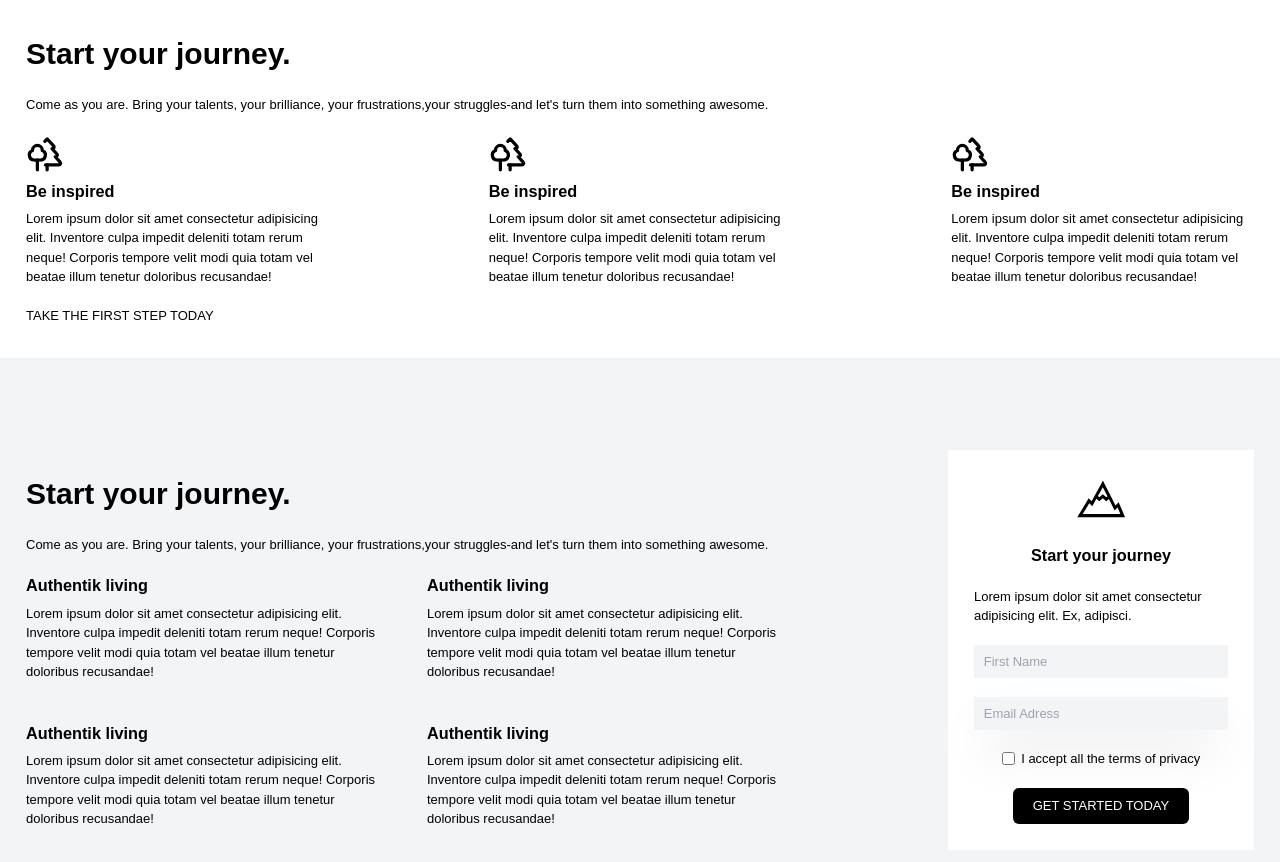
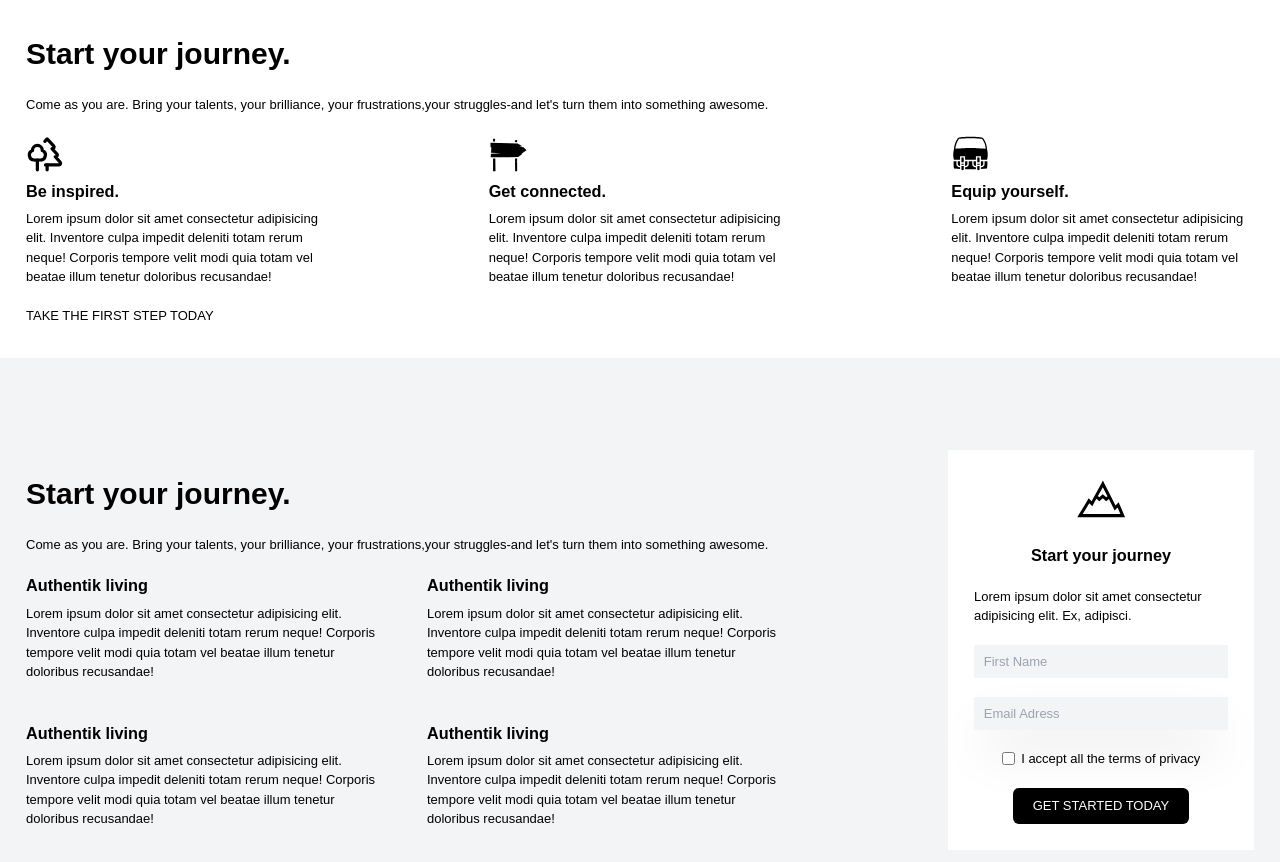
Before and after one commit to kreifeur/Authentik, a Next.js app: page / in a window 1280 px wide. Shown: the part 803-1665 px from the top of the page. Built offline with nearby package versions, Linux system fonts and the light colour scheme.

Commit message:
modify icons

```diff
--- a/src/app/components/Card.jsx
+++ b/src/app/components/Card.jsx
@@ -1,11 +1,10 @@
 import React from "react";
-import { LuTrees } from "react-icons/lu";
 
-const Card = () => {
+const Card = (props) => {
   return (
     <div className="flex flex-col gap-2">
-      <div ><LuTrees className="text-5xl"/></div>
-      <div className="font-bold text-xl">Be inspired</div>
+      <div>{props.icon}</div>
+      <div className="font-bold text-xl">{props.title}</div>
       <p>
         Lorem ipsum dolor sit amet consectetur adipisicing elit. Inventore culpa
         impedit deleniti totam rerum neque! Corporis tempore velit modi quia
--- a/src/app/components/FeaturesSection.jsx
+++ b/src/app/components/FeaturesSection.jsx
@@ -1,5 +1,8 @@
 import React from "react";
 import Card from "./Card";
+import { LuTrees } from "react-icons/lu";
+import { GiHandBag } from "react-icons/gi";
+import { GiDirectionSign } from "react-icons/gi";
 
 const FeaturesSection = () => {
   return (
@@ -10,9 +13,9 @@ const FeaturesSection = () => {
         frustrations,your struggles-and let's turn them into something awesome.
       </p>
       <div className="grid sm:grid-cols-3 sm:gap-[20vh] grid-cols-1  gap-[5vh]">
-        <Card />
-        <Card />
-        <Card />
+        <Card title={'Be inspired.'} icon={<LuTrees className="text-5xl"/>} />
+        <Card title={'Get connected.'} icon={<GiDirectionSign className="text-5xl"/>}/>
+        <Card title={'Equip yourself.'} icon={<GiHandBag className="text-5xl"/>}/>
       </div>
       <div>
         <button>TAKE THE FIRST STEP TODAY</button>
```
